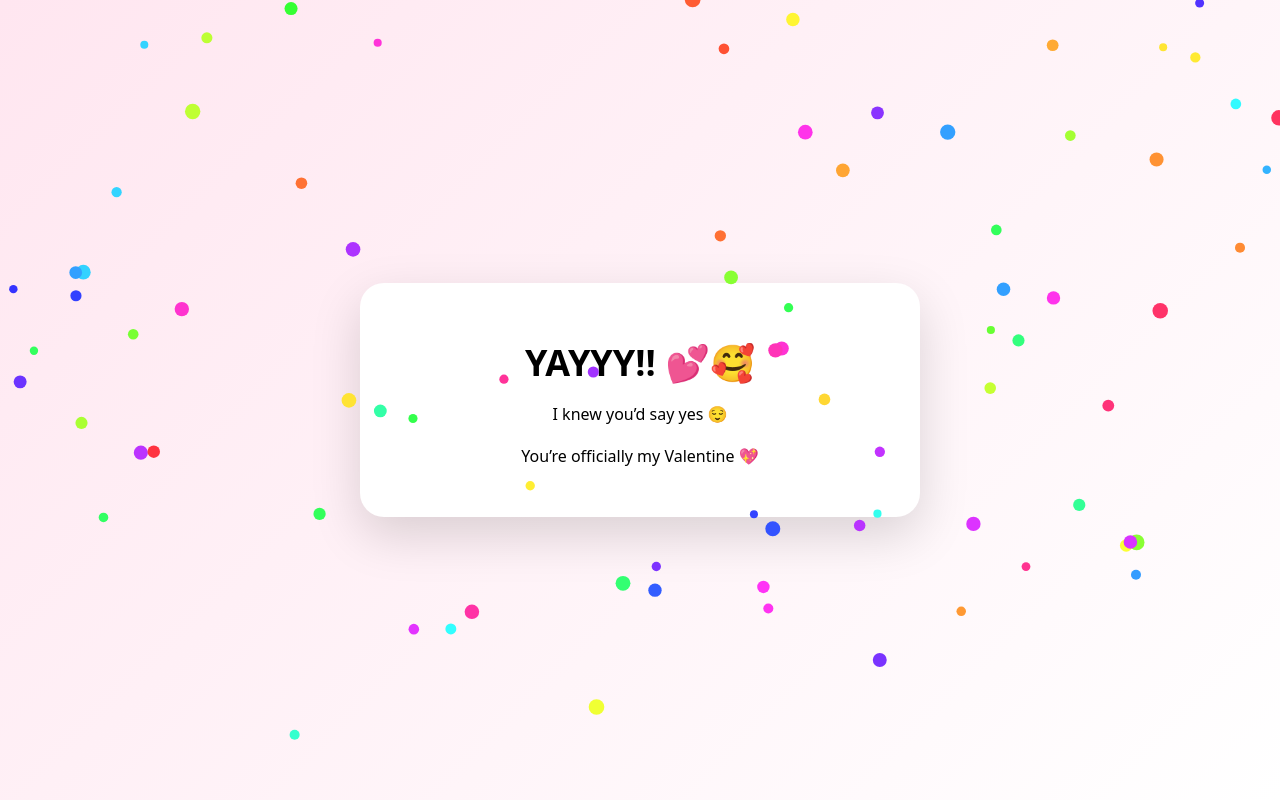
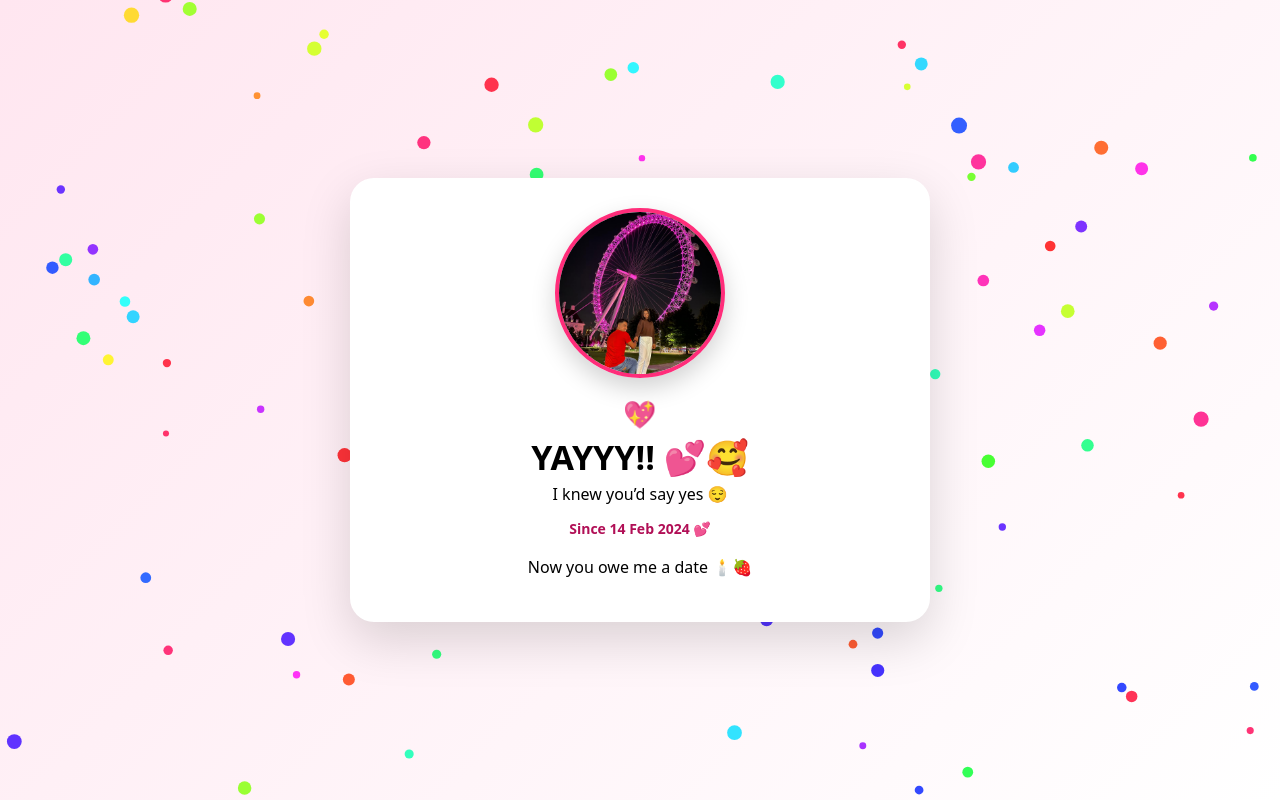
Before and after one commit to ishwarb13/valentine, a plain HTML site: page index.html in a window 1280 px wide. Both pictures are taken after a click on the button "Yes 💘". Drawn offline with Linux system fonts and the light colour scheme.

Commit message:
Update index.html

```diff
--- a/index.html
+++ b/index.html
@@ -19,22 +19,71 @@
     }
 
     .wrap {
-      width: min(560px, 92vw);
+      width: min(580px, 92vw);
       padding: 30px;
       border-radius: 24px;
       background: white;
       box-shadow: 0 18px 50px rgba(0,0,0,.15);
       text-align: center;
+      position: relative;
+    }
+
+    /* Photo + fade-in */
+    .photo {
+      width: 170px;
+      height: 170px;
+      margin: 0 auto 14px;
+      border-radius: 50%;
+      overflow: hidden;
+      border: 4px solid #ff2d7a;
+      box-shadow: 0 10px 24px rgba(0,0,0,.18);
+      opacity: 0;
+      transform: translateY(6px);
+      animation: fadeIn 900ms ease-out forwards;
+    }
+
+    .photo img {
+      width: 100%;
+      height: 100%;
+      object-fit: cover;
+      display: block;
+    }
+
+    @keyframes fadeIn {
+      to { opacity: 1; transform: translateY(0); }
+    }
+
+    /* Heart pulse */
+    .heart {
+      display: inline-block;
+      font-size: 22px;
+      margin: 6px 0 2px;
+      animation: pulse 1.1s ease-in-out infinite;
+      transform-origin: center;
+    }
+
+    @keyframes pulse {
+      0%, 100% { transform: scale(1); }
+      50% { transform: scale(1.22); }
     }
 
     h1 {
-      margin-bottom: 10px;
-      font-size: 36px;
+      margin: 8px 0 6px;
+      font-size: 34px;
+      line-height: 1.15;
     }
 
     p {
-      margin-bottom: 20px;
+      margin: 0 0 14px;
       font-size: 16px;
+    }
+
+    /* Since line */
+    .since {
+      margin: 6px 0 18px;
+      font-size: 14px;
+      font-weight: 650;
+      color: #b10f56;
     }
 
     .stage {
@@ -53,8 +102,10 @@
       cursor: pointer;
       color: white;
       box-shadow: 0 8px 15px rgba(0,0,0,.2);
+      user-select: none;
     }
 
+    /* YES smaller */
     #yes {
       left: 22%;
       top: 60%;
@@ -63,6 +114,7 @@
       padding: 12px 20px;
     }
 
+    /* NO bigger */
     #no {
       left: 55%;
       top: 55%;
@@ -74,7 +126,7 @@
     .tip {
       margin-top: 18px;
       font-size: 16px;
-      font-weight: 700;
+      font-weight: 800;
     }
 
     canvas {
@@ -89,8 +141,19 @@
   <canvas id="confetti"></canvas>
 
   <div class="wrap" id="card">
-    <h1>Will you be my Valentine, Kshipra? 💖</h1>
+
+    <!-- PHOTO (first) -->
+    <div class="photo" id="photoWrap">
+      <img id="photo" src="us.jpeg" alt="Us 💕">
+    </div>
+
+    <div class="heart">💖</div>
+
+    <h1>Will you be my Valentine, Kshipra?</h1>
     <p>Be honest… but choose wisely 😈</p>
+
+    <!-- Since line (edit date here) -->
+    <div class="since">Since <span id="sinceDate">14 Feb 2024</span> 💕</div>
 
     <div class="stage" id="stage">
       <button id="yes">Yes 💘</button>
@@ -101,6 +164,10 @@
   </div>
 
   <script>
+    // ✅ Edit your "Since" date here if needed
+    const SINCE_DATE = "14 Feb 2024";
+    document.getElementById("sinceDate").textContent = SINCE_DATE;
+
     const stage = document.getElementById("stage");
     const noBtn = document.getElementById("no");
     const yesBtn = document.getElementById("yes");
@@ -108,27 +175,39 @@
     function moveNo() {
       const s = stage.getBoundingClientRect();
       const b = noBtn.getBoundingClientRect();
+
       const x = Math.random() * (s.width - b.width);
       const y = Math.random() * (s.height - b.height);
+
       noBtn.style.left = x + "px";
       noBtn.style.top = y + "px";
     }
 
+    // Desktop: dodge cursor
     noBtn.addEventListener("mouseenter", moveNo);
+
+    // Mobile: dodge tap
     noBtn.addEventListener("touchstart", e => {
       e.preventDefault();
       moveNo();
     }, { passive: false });
 
+    // YES click: show different photo + confetti
     yesBtn.addEventListener("click", () => {
       document.getElementById("card").innerHTML = `
+        <div class="photo" style="animation: fadeIn 800ms ease-out forwards;">
+          <img src="us2.jpeg" alt="Us again 💕">
+        </div>
+        <div class="heart">💖</div>
         <h1>YAYYY!! 💕🥰</h1>
         <p>I knew you’d say yes 😌</p>
-        <p>You’re officially my Valentine 💖</p>
+        <div class="since">Since <strong>${SINCE_DATE}</strong> 💕</div>
+        <p style="margin-top:10px;">Now you owe me a date 🕯️🍓</p>
       `;
       startConfetti();
     });
 
+    // --- Minimal confetti
     const canvas = document.getElementById("confetti");
     const ctx = canvas.getContext("2d");
 
@@ -140,27 +219,41 @@
     resize();
 
     let pieces = [];
+    let raf = null;
+    let stopTimer = null;
 
     function startConfetti() {
-      pieces = Array.from({ length: 120 }).map(() => ({
+      if (raf) cancelAnimationFrame(raf);
+      if (stopTimer) clearTimeout(stopTimer);
+
+      pieces = Array.from({ length: 140 }).map(() => ({
         x: Math.random() * canvas.width,
-        y: Math.random() * canvas.height - canvas.height,
-        r: 4 + Math.random() * 4,
-        d: Math.random() * 3 + 2
+        y: -Math.random() * canvas.height,
+        r: 3 + Math.random() * 5,
+        d: 2 + Math.random() * 4,
+        vx: -1 + Math.random() * 2
       }));
-      requestAnimationFrame(draw);
-    }
 
       function draw() {
         ctx.clearRect(0, 0, canvas.width, canvas.height);
         pieces.forEach(p => {
           p.y += p.d;
+          p.x += p.vx;
           ctx.fillStyle = `hsl(${Math.random() * 360},100%,60%)`;
           ctx.beginPath();
           ctx.arc(p.x, p.y, p.r, 0, Math.PI * 2);
           ctx.fill();
         });
-      requestAnimationFrame(draw);
+        raf = requestAnimationFrame(draw);
+      }
+
+      raf = requestAnimationFrame(draw);
+
+      stopTimer = setTimeout(() => {
+        if (raf) cancelAnimationFrame(raf);
+        raf = null;
+        ctx.clearRect(0, 0, canvas.width, canvas.height);
+      }, 6000);
     }
   </script>
 </body>
```
Lines whose indentation alone changed are shown as unchanged.
